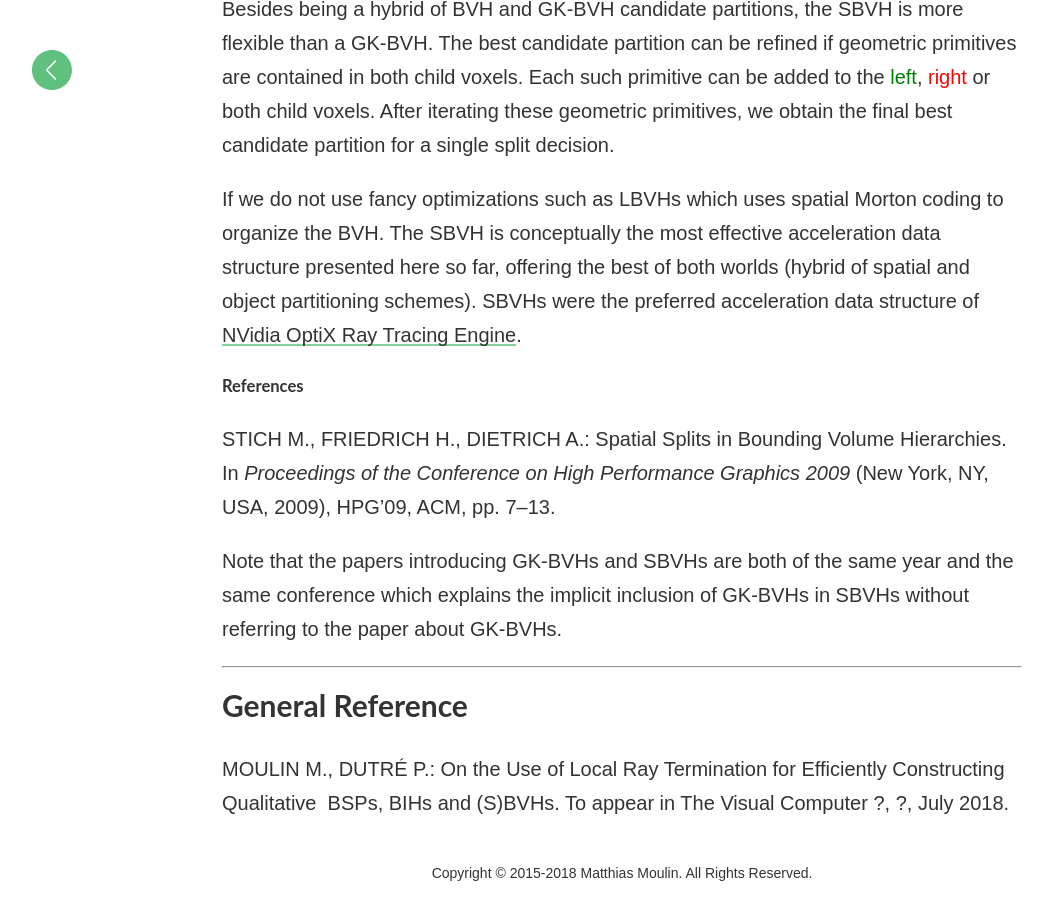
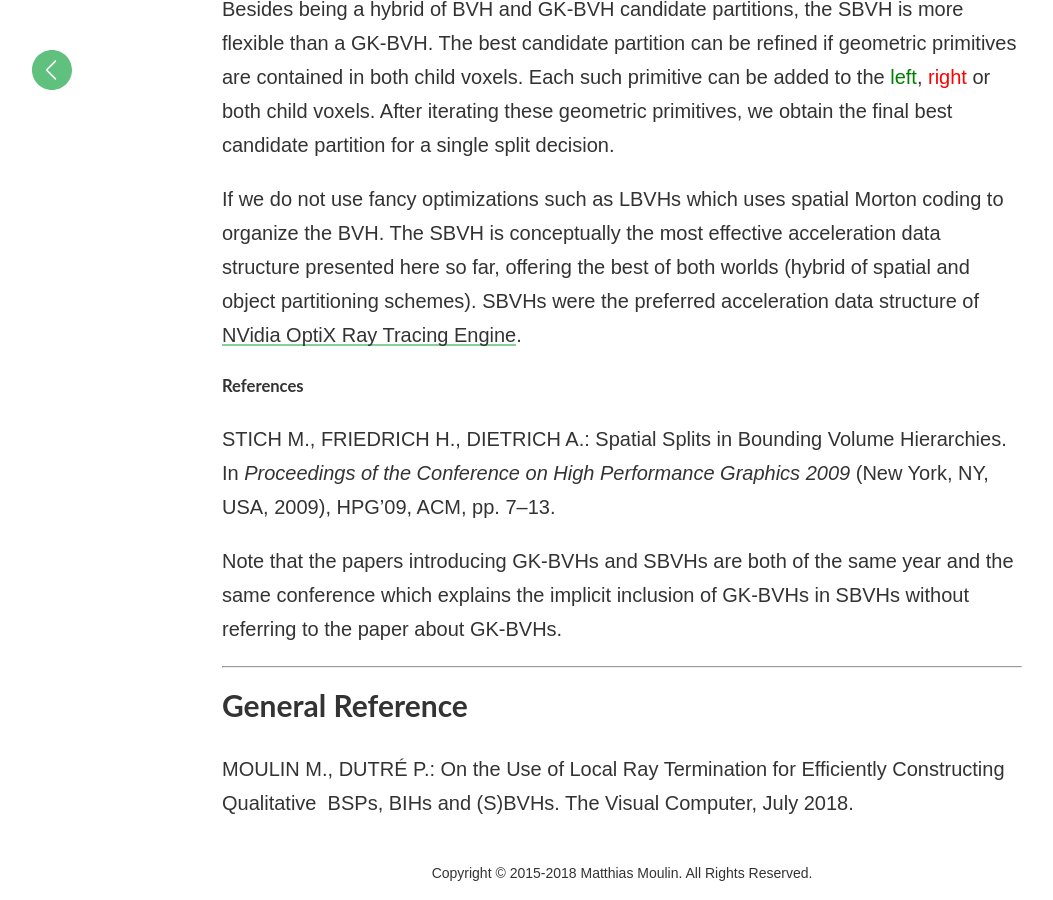
Before and after one commit to matt77hias/Blog, a Jekyll site: the page built from _posts/2018-02-04-candidate-partitions-of-hierarchical-acceleration-data-structures-for-ray-tracing.md, in a window 1280 px wide and 900 px high, scrolled down 12334 px. Shown: the whole window, without its empty margins (18-1071 px from the left). Built offline with Jekyll 4.4.1, drawn with Linux system fonts in a browser that asks for light colours; formulas are drawn with MathJax 3; comment, search, counter and statistics services are not loaded.

Commit message:
Update 2018-02-04-candidate-partitions-of-hierarchical-acceleration-data-structures-for-ray-tracing.md

```diff
--- a/_posts/2018-02-04-candidate-partitions-of-hierarchical-acceleration-data-structures-for-ray-tracing.md
+++ b/_posts/2018-02-04-candidate-partitions-of-hierarchical-acceleration-data-structures-for-ray-tracing.md
@@ -212,4 +212,4 @@
 
 # General Reference
 
-MOULIN M., DUTRÉ P.: On the Use of Local Ray Termination for Efficiently Constructing Qualitative  BSPs, BIHs and (S)BVHs. To appear in The Visual Computer ?, ?, July 2018.
+MOULIN M., DUTRÉ P.: On the Use of Local Ray Termination for Efficiently Constructing Qualitative  BSPs, BIHs and (S)BVHs. The Visual Computer, July 2018.
```
